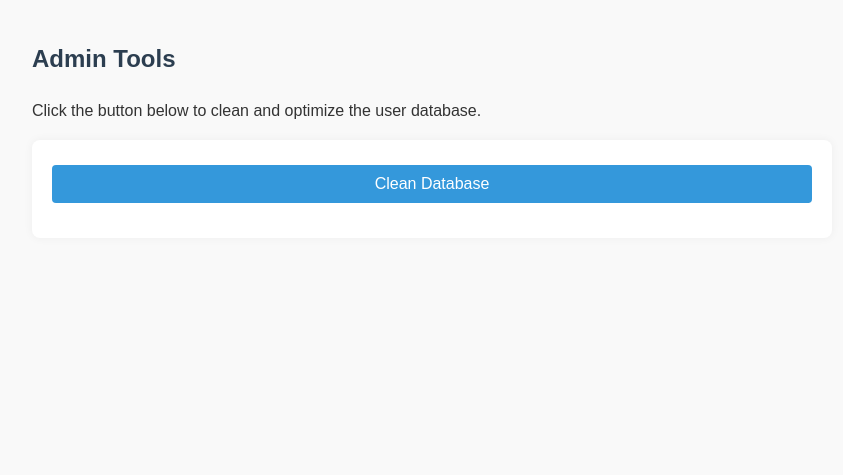
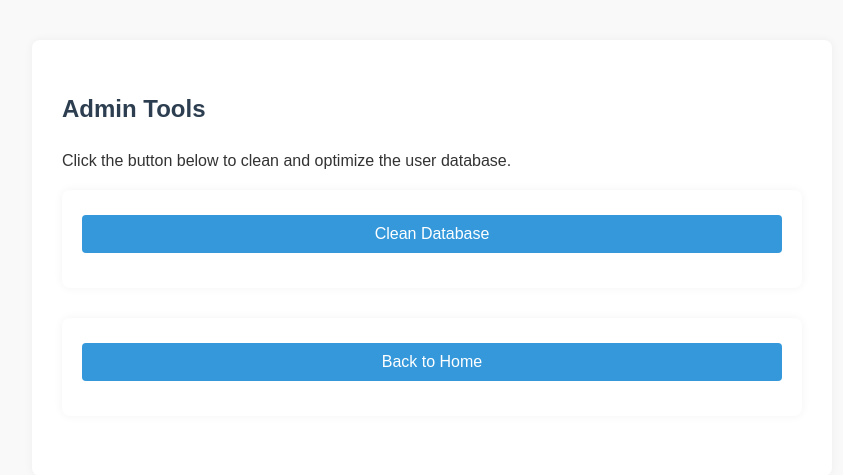
Before and after one commit to DanielaBarbosa13/AI-Assisted-Database-Group-Project, a Python web app: template templates/admin_panel.html in a window 1280 px wide. Shown: the top 475 px of the page, without its empty margins (208-1051 px from the left). Run offline with Jinja, Linux system fonts and the light colour scheme; the template is opened without the code that fills it, so the values that code supplies are empty.

Commit message:
Changed API key, fixed admin panel and cleaning

```diff
--- a/static/css/styles.css
+++ b/static/css/styles.css
@@ -83,3 +83,14 @@ a {
 a:hover {
     text-decoration: underline;
 }
+.container {
+    background: #fff;
+    padding: 30px;
+    border-radius: 8px;
+    box-shadow: 0 0 10px rgba(0,0,0,0.05);
+    margin-bottom: 30px;
+}
+
+.container.message {
+    text-align: center;
+}
--- a/templates/admin_panel.html
+++ b/templates/admin_panel.html
@@ -2,14 +2,21 @@
 <html>
 <head>
     <title>Admin Panel</title>
-    <link rel="stylesheet" type="text/css" href="{{ url_for('static', filename='styles.css') }}">
+    <link rel="stylesheet" type="text/css" href="{{ url_for('static', filename='css/styles.css') }}">
 </head>
 <body>
     <div class="container">
         <h2>Admin Tools</h2>
         <p>Click the button below to clean and optimize the user database.</p>
+
+        <!-- Clean Database Button -->
         <form action="{{ url_for('clean_data_view') }}" method="get">
             <button type="submit">Clean Database</button>
+        </form>
+
+        <!-- Back to Home Button -->
+        <form action="{{ url_for('home') }}" method="get">
+            <button type="submit">Back to Home</button>
         </form>
     </div>
 </body>
--- a/templates/clean_result.html
+++ b/templates/clean_result.html
@@ -2,7 +2,7 @@
 <html>
 <head>
     <title>Cleaning Result</title>
-    <link rel="stylesheet" type="text/css" href="{{ url_for('static', filename='css/style.css') }}">
+    <link rel="stylesheet" type="text/css" href="{{ url_for('static', filename='css/styles.css') }}">
 </head>
 <body>
     <div class="container message">
```
Also changed, not shown: templates/index.html (+5 -4 lines).
